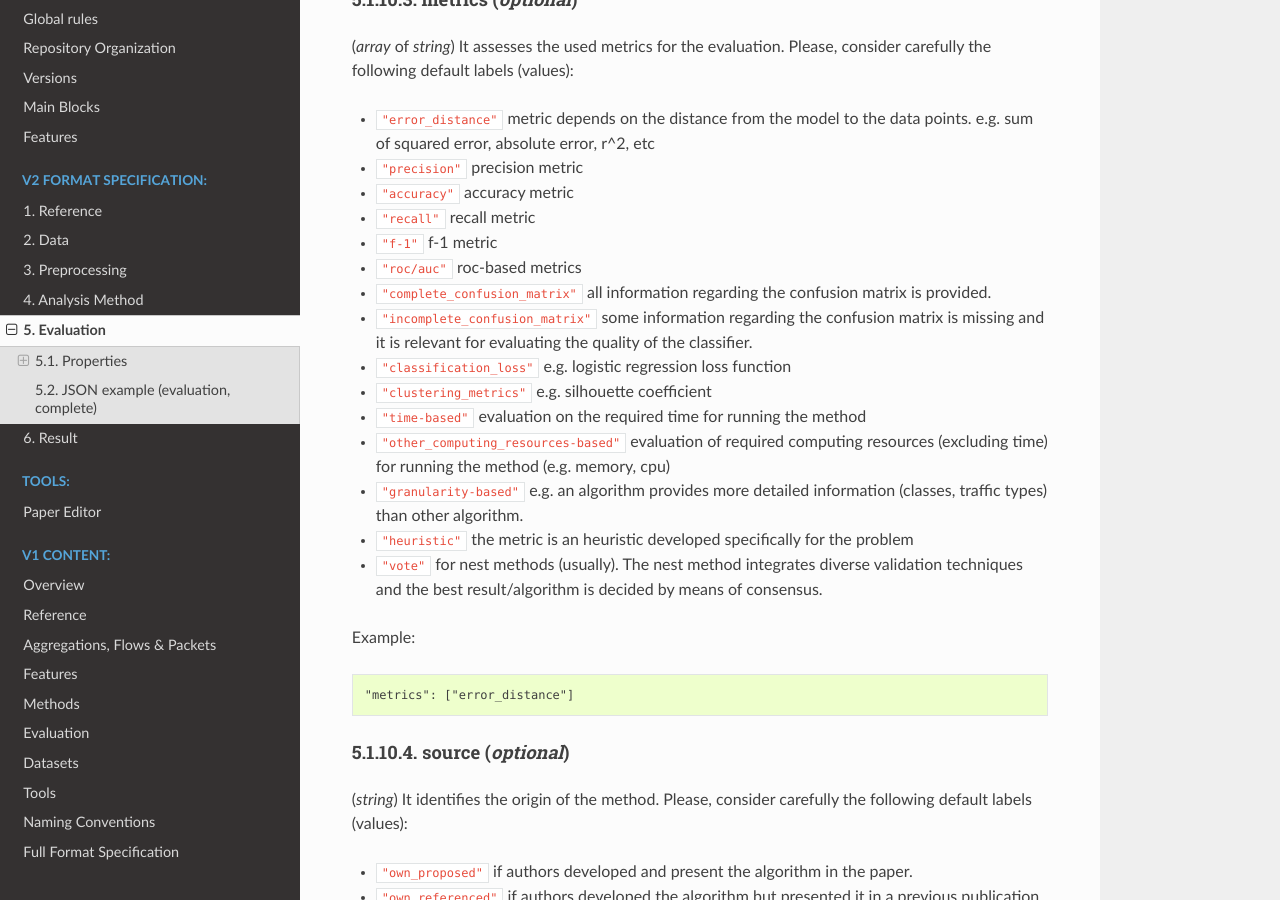
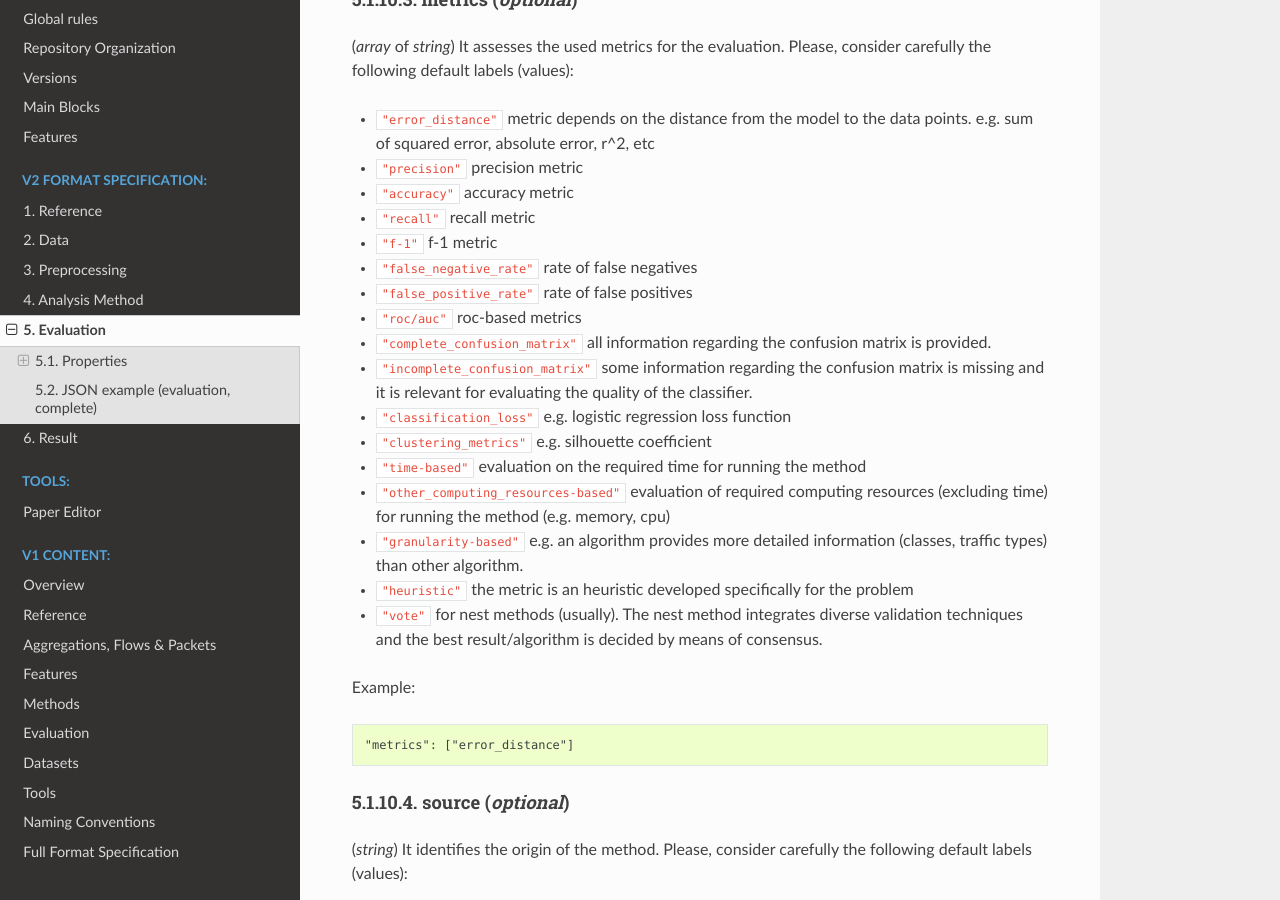
Before and after one commit to CN-TU/ntarc-spec, a Sphinx documentation site: the page built from docs/evaluation.rst, in a window 1280 px wide and 900 px high, scrolled down 2892 px. Built offline with Sphinx 7.4.7 and the Read the Docs theme 2.0.0, drawn with Linux system fonts in a browser that asks for light colours.

Commit message:
added false_negative_rate and false_positive_rate possibilites to evaluation.methods.metrics

```diff
--- a/docs/evaluation.rst
+++ b/docs/evaluation.rst
@@ -135,6 +135,10 @@ metrics (*optional*)
   recall metric
 * ``"f-1"``
   f-1 metric
+* ``"false_negative_rate"``
+  rate of false negatives
+* ``"false_positive_rate"``
+  rate of false positives
 * ``"roc/auc"``
   roc-based metrics
 * ``"complete_confusion_matrix"``
--- a/schema_v2.json
+++ b/schema_v2.json
@@ -1376,6 +1376,8 @@
                                 "accuracy",
                                 "recall",
                                 "f-1",
+                                "false_negative_rate",
+                                "false_positive_rate",
                                 "roc/auc",
                                 "complete_confusion_matrix",
                                 "incomplete_confusion_matrix",
```
